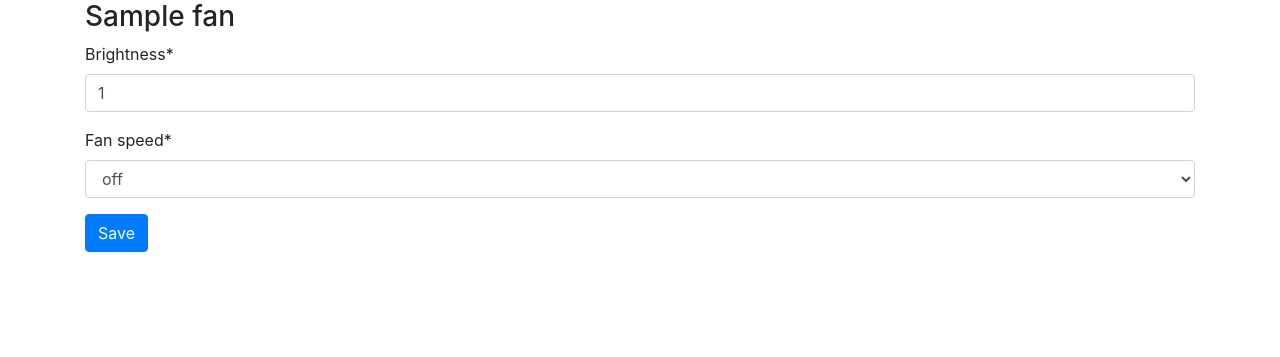
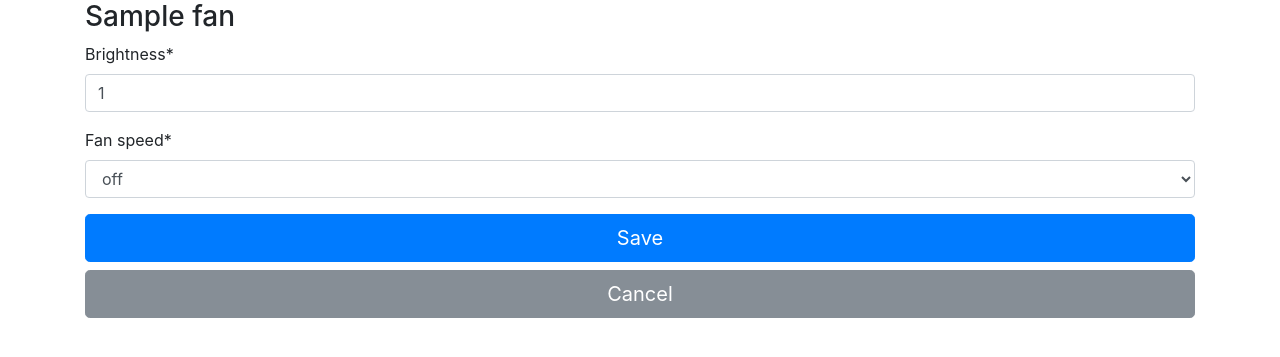
Before and after one commit to zachtib/fanrf-django, a Django app: page /1/ in a window 1280 px wide. Shown: the part 56-413 px from the top of the page. Run offline with Django 3.2, Linux system fonts and the light colour scheme; tables that the repository leaves empty hold one stand-in row (values such as "Sample post"); some libraries are stand-ins or nearby versions.

Commit message:
frontend stuff

```diff
--- a/fan/templates/fan/fan_form.html
+++ b/fan/templates/fan/fan_form.html
@@ -6,6 +6,7 @@
 
     <form action="" method="post">{% csrf_token %}
         {{ form|crispy }}
-      <button type="submit" class="btn btn-primary">Save</button>
+        <button type="submit" class="btn btn-primary btn-lg btn-block">Save</button>
+        <a href="{% url 'fan_list' %}" class="btn btn-secondary btn-lg btn-block">Cancel</a>
     </form>
 {% endblock %}
```
